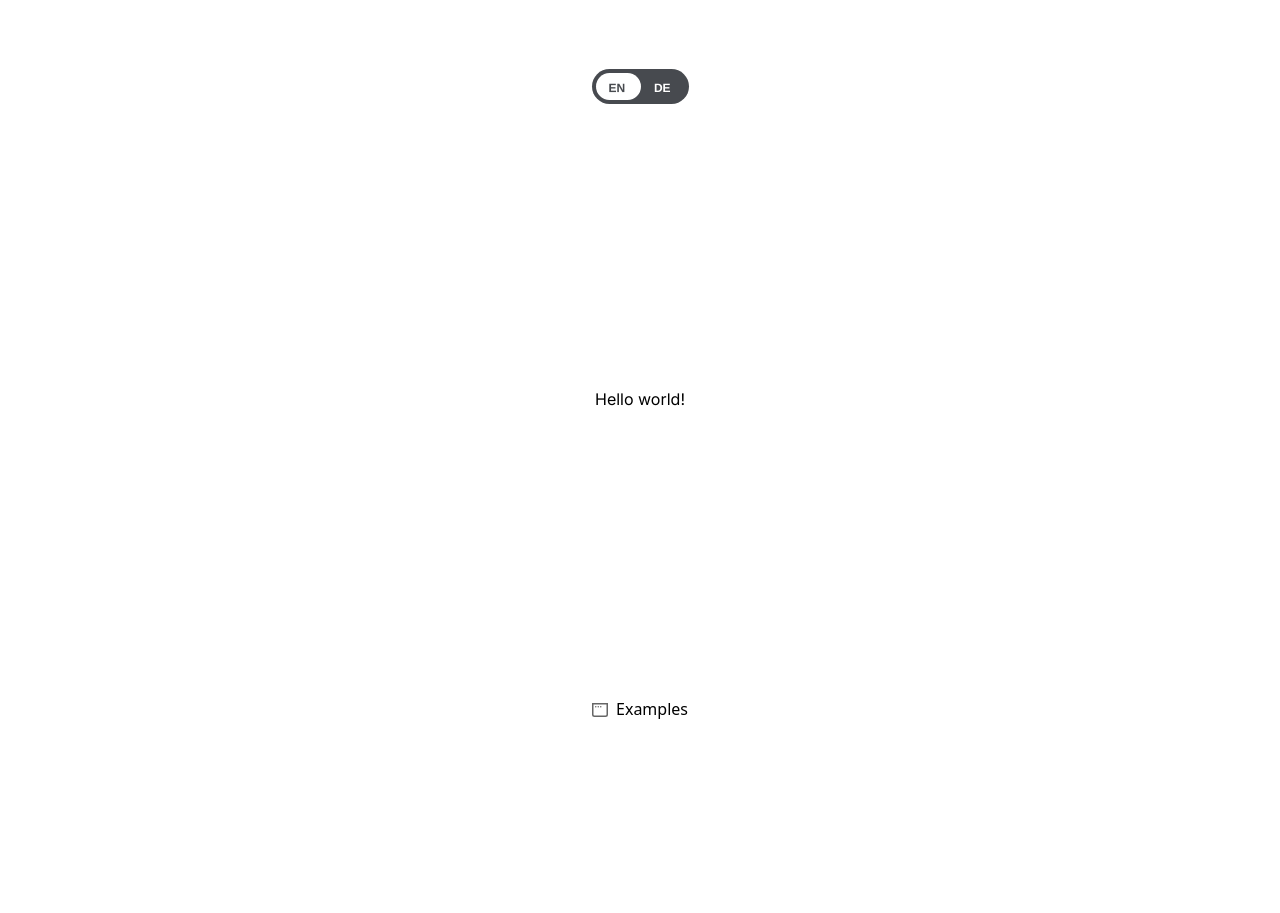
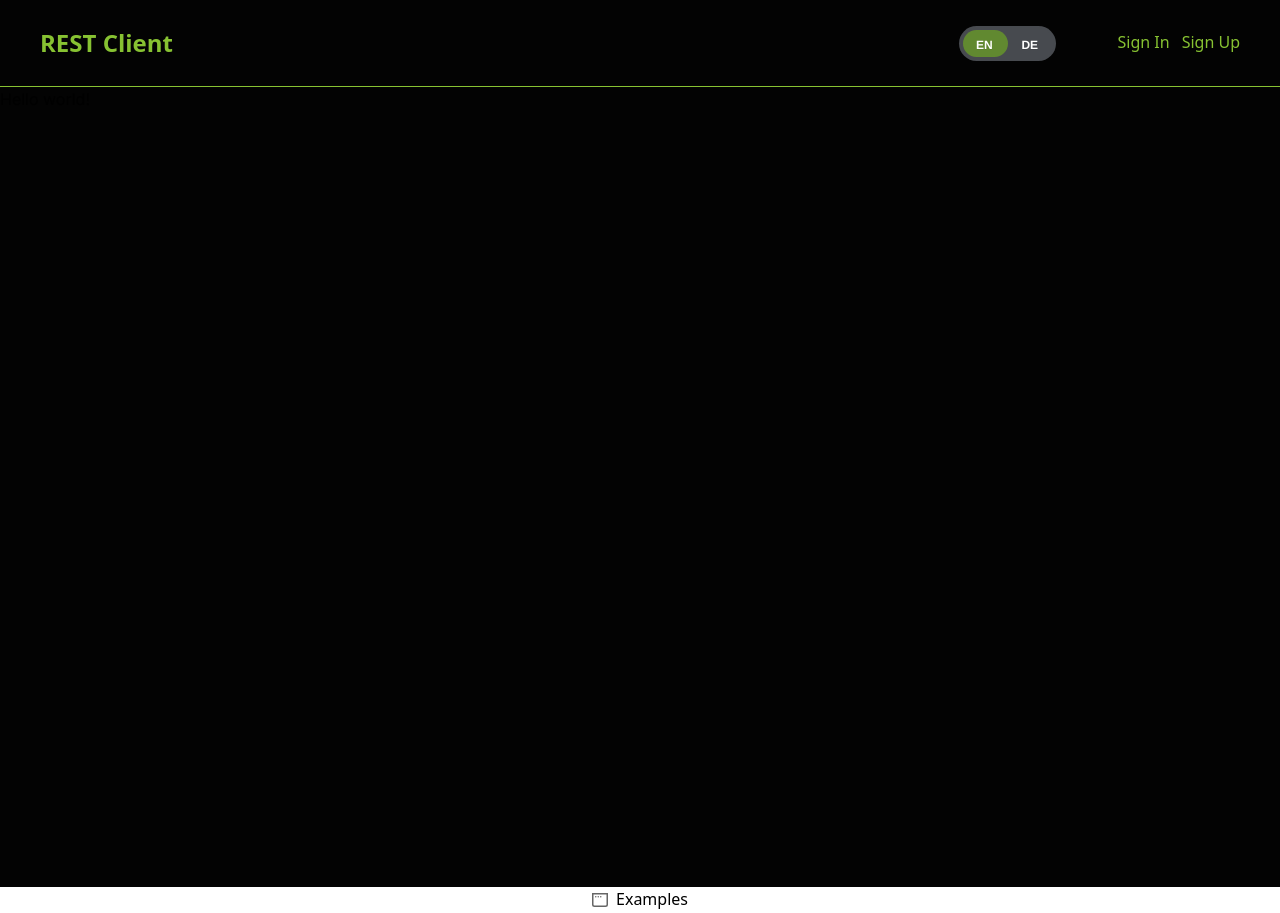
Before and after one commit to Yaroslav37/rest-client-app, a Next.js app: page / in a window 1280 px wide. Before the commit the page ends 800 px from the top, so only its background shows below. Built offline with nearby package versions, Linux system fonts and the light colour scheme; no server answers.

Commit message:
feat: implement header

```diff
--- a/eslint.config.mjs
+++ b/eslint.config.mjs
@@ -1,11 +1,11 @@
-import globals from 'globals';
+import { FlatCompat } from '@eslint/eslintrc';
 import nextPlugin from '@next/eslint-plugin-next';
-import pluginSimpleImportSort from 'eslint-plugin-simple-import-sort';
 import pluginReact from 'eslint-plugin-react';
 import pluginReactHooks from 'eslint-plugin-react-hooks';
+import pluginSimpleImportSort from 'eslint-plugin-simple-import-sort';
+import globals from 'globals';
 import { dirname } from 'path';
 import { fileURLToPath } from 'url';
-import { FlatCompat } from '@eslint/eslintrc';
 
 const __filename = fileURLToPath(import.meta.url);
 const __dirname = dirname(__filename);
--- a/messages/de.json
+++ b/messages/de.json
@@ -1,5 +1,10 @@
 {
   "HomePage": {
     "title": "Hallo Welt!"
+  },
+  "Header": {
+    "sign-in": "Eintragen",
+    "sign-up": "Anmeldung",
+    "sign-out": "Abmelden"
   }
 }
--- a/messages/en.json
+++ b/messages/en.json
@@ -1,5 +1,10 @@
 {
   "HomePage": {
     "title": "Hello world!"
+  },
+  "Header": {
+    "sign-in": "Sign In",
+    "sign-up": "Sign Up",
+    "sign-out": "Sign Out"
   }
 }
--- a/src/app/page.tsx
+++ b/src/app/page.tsx
@@ -1,20 +1,18 @@
 import Image from 'next/image';
 import { useTranslations } from 'next-intl';
 
-import { LanguageSwitcher } from '@/components';
+import { Header } from '@/components';
 
 export default function Home() {
   const t = useTranslations('HomePage');
 
   return (
-    <div className="grid grid-rows-[20px_1fr_20px] items-center justify-items-center min-h-screen p-8 pb-20 gap-16 sm:p-20">
-      <header>
-        <LanguageSwitcher />
-      </header>
-      <main className="flex flex-col items-center sm:items-start">
+    <div className="min-h-screen flex flex-col">
+      <Header />
+      <main className="flex-1 min-h-[100vh] flex flex-col items-center sm:items-start bg-dark">
         <h1 className="font-inter">{t('title')}</h1>
       </main>
-      <footer className="row-start-3 flex gap-[24px] flex-wrap items-center justify-center">
+      <footer className="flex gap-[24px] flex-wrap items-center justify-center">
         <a
           className="flex items-center gap-2 hover:underline hover:underline-offset-4"
           href="https://vercel.com/templates?framework=next.js&utm_source=create-next-app&utm_medium=appdir-template-tw&utm_campaign=create-next-app"
--- a/src/components/index.tsx
+++ b/src/components/index.tsx
@@ -1 +1,3 @@
+export { Container } from './layout/Container/Container.tsx';
+export { Header } from './layout/Header/Header.tsx';
 export { LanguageSwitcher } from './ui/LanguageSwitcher/LanguageSwitcher.tsx';
--- /dev/null
+++ b/src/components/layout/Container/Container.tsx
@@ -0,0 +1,10 @@
+interface Props {
+  children: React.ReactNode;
+  className?: string;
+}
+
+export const Container = ({ children, className }: Props) => {
+  return (
+    <div className={`px-4 sm:px-6 xl:px-10 max-w-[1920px] mx-auto ${className}`}>{children}</div>
+  );
+};
--- /dev/null
+++ b/src/components/layout/Header/Header.tsx
@@ -0,0 +1,71 @@
+'use client';
+
+import Image from 'next/image';
+import Link from 'next/link';
+import { useTranslations } from 'next-intl';
+import { useState } from 'react';
+
+import { LanguageSwitcher } from '@/components/ui/LanguageSwitcher/LanguageSwitcher';
+import { Logo } from '@/components/ui/Logo/Logo';
+import { useScrollTrigger } from '@/hooks/useScrollTrigger';
+import { ROUTES } from '@/shared/routes';
+import { cn } from '@/utils/tailwind-clsx';
+
+import { Container } from '../Container/Container';
+
+const linksStyles =
+  'border-b border-transparent hover:border-light-green transition-colors font-medium';
+
+export const Header = () => {
+  const t = useTranslations('Header');
+  const [isAuthorized] = useState(false);
+  const isScrolled = useScrollTrigger(50);
+
+  return (
+    <header
+      className={cn(
+        'flex w-full border-b border-light-green sticky top-0 transition-all duration-300',
+        isScrolled ? 'py-3 shadow-[0_3px_3px_0_rgba(135,194,50,0.3)] bg-[#121a11]' : 'py-6 bg-dark',
+      )}
+    >
+      <Container className="w-full">
+        <nav className="flex flex-col items-center gap-3 justify-between text-light-green xs:flex-row">
+          <div className="flex items-center justify-between w-full">
+            <Logo />
+            <LanguageSwitcher />
+          </div>
+          {!isAuthorized ? (
+            <div className="flex gap-3 items-center min-w-[167px] justify-center xs:justify-end">
+              <Link href={`${ROUTES.SIGN_IN}`} className={linksStyles}>
+                {t('sign-in')}
+              </Link>
+              <Link href={`${ROUTES.SIGN_UP}`} className={linksStyles}>
+                {t('sign-up')}
+              </Link>
+            </div>
+          ) : (
+            <Link href={`${ROUTES.MAIN}`} className="min-w-[98px] text-center flex gap-2.5">
+              <Image
+                src="/icons/exit.svg"
+                width={20}
+                height={20}
+                alt="sign-out"
+                className=" peer order-2"
+              />
+              <span
+                className={cn(
+                  linksStyles,
+                  'peer-hover:text-light-green',
+                  'peer-hover:border-b peer-hover:border-light-green',
+                  'order-1',
+                )}
+              >
+                {t('sign-out')}
+              </span>
+            </Link>
+          )}
+        </nav>
+      </Container>
+    </header>
+  );
+};
--- a/src/components/ui/LanguageSwitcher/index.css
+++ b/src/components/ui/LanguageSwitcher/index.css
@@ -18,7 +18,7 @@
 }
 
 input.check-toggle-round-flat:checked ~ .off {
-  color: #474a4f;
+  color: #fff;
 }
 
 input.check-toggle-round-flat:checked ~ .on {
@@ -28,7 +28,7 @@ input.check-toggle-round-flat:checked ~ .on {
 .switch > span.on {
   left: 0;
   padding-left: 2px;
-  color: #474a4f;
+  color: #fff;
 }
 
 .switch > span.off {
@@ -77,7 +77,7 @@ input.check-toggle-round-flat + label:after {
   left: 4px;
   bottom: 4px;
   width: 45px;
-  background-color: #fff;
+  background-color: #618930;
   border-radius: 52px;
   transition: margin 0.2s;
 }
--- /dev/null
+++ b/src/components/ui/Logo/Logo.tsx
@@ -0,0 +1,11 @@
+import Link from 'next/link';
+
+import { ROUTES } from '@/shared/routes';
+
+export const Logo = () => {
+  return (
+    <Link href={ROUTES.MAIN} className="text-size-24 font-bold text-light-green">
+      REST Client
+    </Link>
+  );
+};
--- /dev/null
+++ b/src/hooks/useScrollTrigger.tsx
@@ -0,0 +1,20 @@
+'use client';
+
+import { useEffect, useState } from 'react';
+
+export const useScrollTrigger = (threshold = 50) => {
+  const [isScrolled, setIsScrolled] = useState(false);
+
+  useEffect(() => {
+    const handleScroll = () => {
+      setIsScrolled(window.scrollY > threshold);
+    };
+
+    handleScroll();
+    window.addEventListener('scroll', handleScroll);
+
+    return () => window.removeEventListener('scroll', handleScroll);
+  }, [threshold]);
+
+  return isScrolled;
+};
--- /dev/null
+++ b/src/shared/routes.ts
@@ -0,0 +1,8 @@
+export const ROUTES = {
+  MAIN: '/',
+  SIGN_IN: '/signin',
+  SIGN_UP: '/signup',
+  REST: '/rest',
+  VARIABLES: '/variables',
+  HISTORY: '/history',
+};
```
Also changed, not shown: tsconfig.json (+5 -12 lines), public/icons/exit.svg (added).
